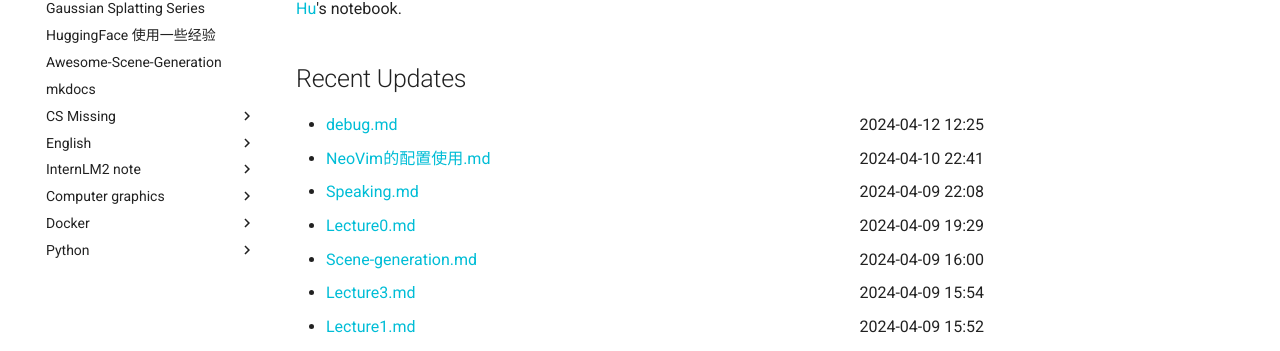
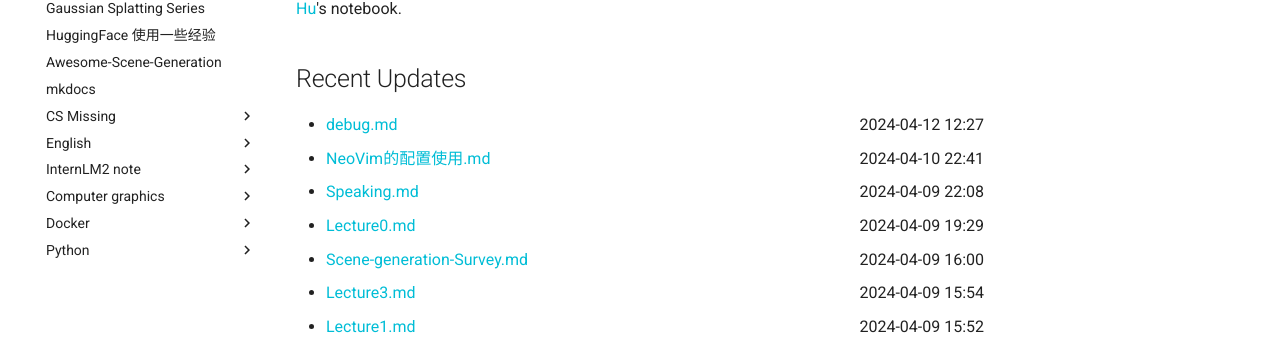
Before and after one commit to zhuhu00/note, an MkDocs documentation site: the page built from docs/index.md, in a window 1280 px wide and 1029 px high. Shown: the part 184-535 px from the top of the window. Built offline with MkDocs 1.6.1 and Material for MkDocs 9.7.7, drawn with Linux system fonts in a browser that asks for light colours; comment, search, counter and statistics services are not loaded.

Commit message:
update recent

```diff
--- a/docs/index.md
+++ b/docs/index.md
@@ -4,11 +4,11 @@
 [Hu](https://zhuhu00.top/)'s notebook.
 
 ## Recent Updates
-- [debug.md](python/debug/) <span style="float: right;">2024-04-12 12:25</span>
-- [NeoVim的配置使用.md](CS-Missing/NeoVim的配置使用/) <span style="float: right;">2024-04-10 22:41</span>
+- [debug.md](python/debug/) <span style="float: right;">2024-04-12 12:27</span>
+- [NeoVim的配置使用.md](CS Missing/NeoVim的配置使用/) <span style="float: right;">2024-04-10 22:41</span>
 - [Speaking.md](English/Speaking/) <span style="float: right;">2024-04-09 22:08</span>
 - [Lecture0.md](InternLM2-note/Lecture0/) <span style="float: right;">2024-04-09 19:29</span>
-- [Scene-generation.md](Scene-generation/) <span style="float: right;">2024-04-09 16:00</span>
+- [Scene-generation-Survey.md](Scene-generation-Survey/) <span style="float: right;">2024-04-09 16:00</span>
 - [Lecture3.md](InternLM2-note/Lecture3/) <span style="float: right;">2024-04-09 15:54</span>
 - [Lecture1.md](InternLM2-note/Lecture1/) <span style="float: right;">2024-04-09 15:52</span>
 - [Lecture2.md](InternLM2-note/Lecture2/) <span style="float: right;">2024-04-09 15:52</span>
@@ -18,9 +18,9 @@
 - [docker-cuda.md](docker/docker-cuda/) <span style="float: right;">2024-03-08 11:02</span>
 - [Huggingface.md](Huggingface/) <span style="float: right;">2024-02-27 16:51</span>
 - [mkdocs.md](mkdocs/) <span style="float: right;">2024-02-27 10:57</span>
-- [python调试-vim等.md](computer graphics/games102/python调试-vim等/) <span style="float: right;">2024-02-23 12:08</span>
-- [games101.md](computer graphics/games101/) <span style="float: right;">2024-02-23 11:33</span>
-- [L1 Overview.md](computer graphics/CMU-16-825-Learning for 3D Vision/L1 Overview/) <span style="float: right;">2023-04-11 16:30</span>
-- [Course2.md](computer graphics/games201/Course2/) <span style="float: right;">2023-04-10 20:52</span>
-- [20230406-0413 NeRF Application.md](computer graphics/games102/20230406-0413 NeRF Application/) <span style="float: right;">2023-04-10 20:27</span>
-- [Games 102几何建模与处理基础课程.md](computer graphics/games102/Games 102几何建模与处理基础课程/) <span style="float: right;">2023-03-22 15:40</span>
+- [python调试-vim等.md](Computer Graphics/games102/python调试-vim等/) <span style="float: right;">2024-02-23 12:08</span>
+- [games101.md](Computer Graphics/games101/) <span style="float: right;">2024-02-23 11:33</span>
+- [L1 Overview.md](Computer Graphics/CMU-16-825-Learning for 3D Vision/L1 Overview/) <span style="float: right;">2023-04-11 16:30</span>
+- [Course2.md](Computer Graphics/games201/Course2/) <span style="float: right;">2023-04-10 20:52</span>
+- [20230406-0413 NeRF Application.md](Computer Graphics/games102/20230406-0413 NeRF Application/) <span style="float: right;">2023-04-10 20:27</span>
+- [Games 102几何建模与处理基础课程.md](Computer Graphics/games102/Games 102几何建模与处理基础课程/) <span style="float: right;">2023-03-22 15:40</span>
```
